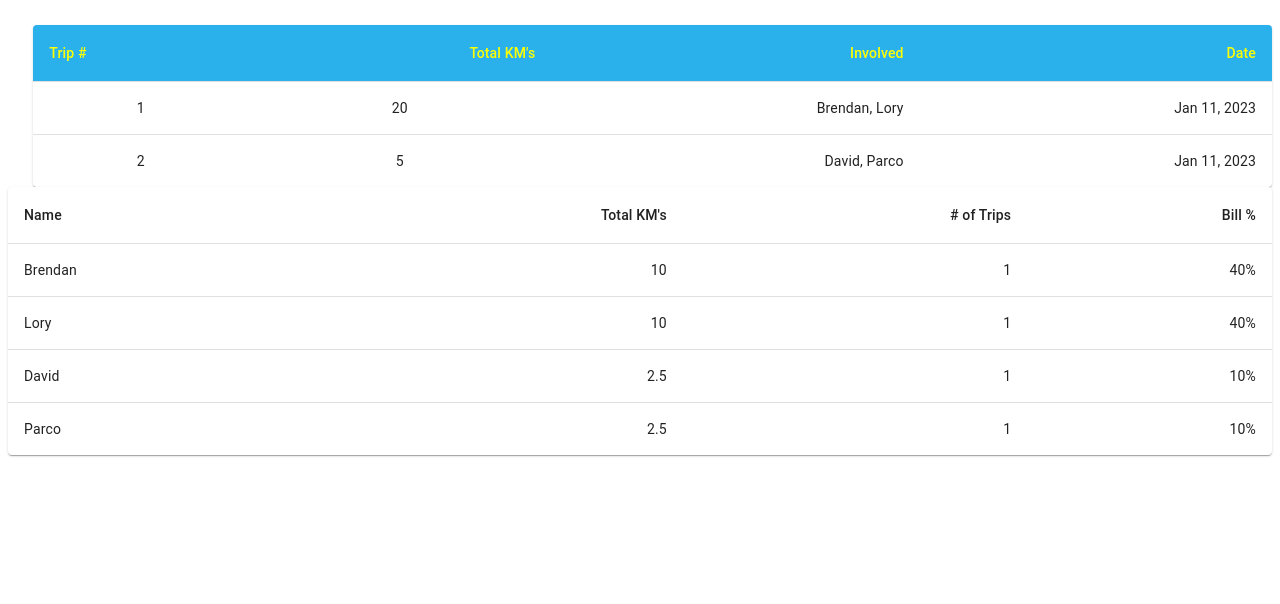
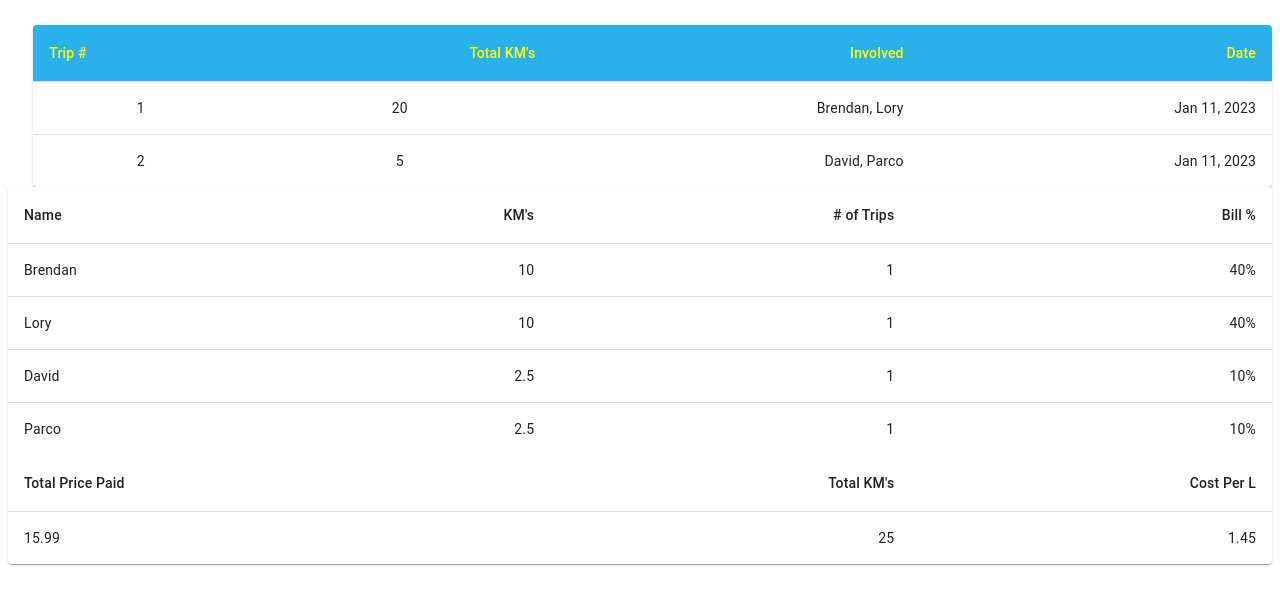
Before and after one commit to woobrendan/Fuel_Splitter, a React (Create React App) app in the folder fuel_splitter/: page /history in a window 1280 px wide. Shown: the top 604 px of the page. Built offline with nearby package versions, Linux system fonts and the light colour scheme.

Commit message:
add table head and body below indiviInfo table

```diff
--- a/fuel_splitter/src/components/History/TripDetails.tsx
+++ b/fuel_splitter/src/components/History/TripDetails.tsx
@@ -28,7 +28,7 @@ const TripDetails: React.FC<Props> = ({ bill }) => {
           <TableHead>
             <TableRow>
               <TableCell>Name</TableCell>
-              <TableCell align="right">Total KM's</TableCell>
+              <TableCell align="right">KM's</TableCell>
               <TableCell align="right"># of Trips</TableCell>
               <TableCell align="right">Bill %</TableCell>
             </TableRow>
@@ -48,6 +48,24 @@ const TripDetails: React.FC<Props> = ({ bill }) => {
               </TableRow>
             ))}
           </TableBody>
+          <TableHead>
+            <TableRow>
+              <TableCell colSpan={2}>Total Price Paid</TableCell>
+              <TableCell align="right">Total KM's</TableCell>
+              <TableCell align="right">Cost Per L</TableCell>
+            </TableRow>
+          </TableHead>
+          <TableBody>
+            <TableRow
+              sx={{ "&:last-child td, &:last-child th": { border: 0 } }}
+            >
+              <TableCell component="th" scope="row" align="left" colSpan={2}>
+                {bill.totalPrice}
+              </TableCell>
+              <TableCell align="right">{bill.totalKM}</TableCell>
+              <TableCell align="right">{bill.costPerLitre}</TableCell>
+            </TableRow>
+          </TableBody>
         </Table>
       </TableContainer>
     </div>
```
